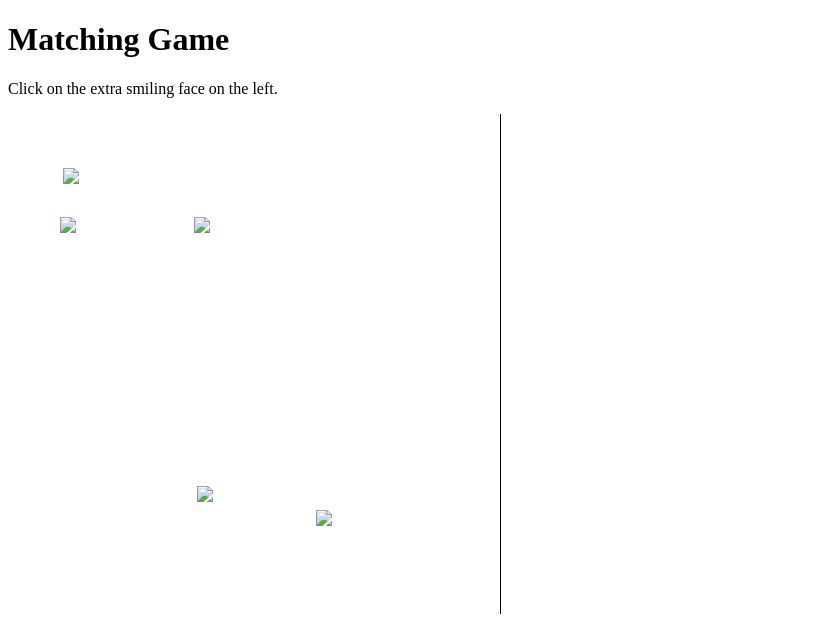
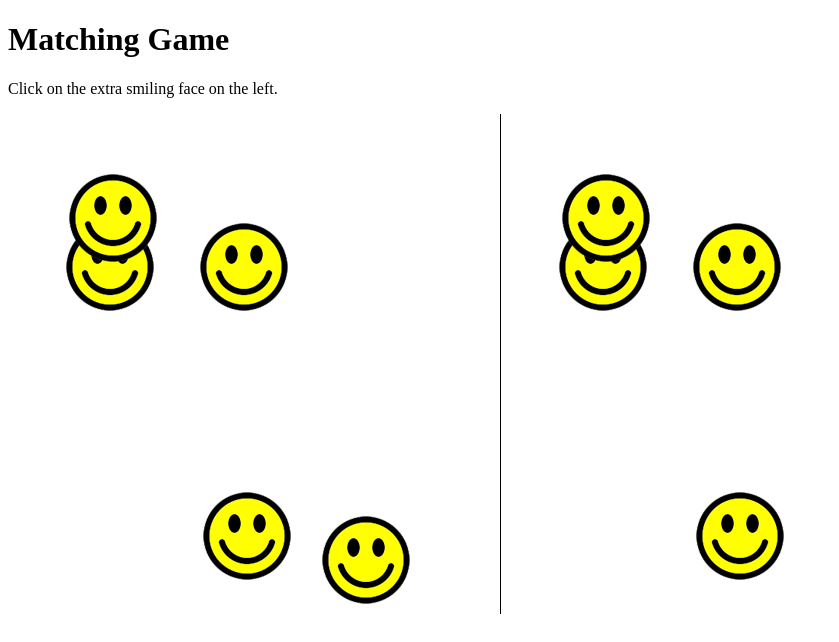
Before and after one commit to casira/Nucamp-Workbook, a plain HTML site: page Week 4/matching-game.html in a window 1280 px wide. Shown: the whole page, without its empty margins (0-839 px from the left). Drawn offline with Linux system fonts and the light colour scheme.

Commit message:
Faces populating on both sides; need to implement the event part (Task 4)

```diff
--- a/Week 4/matching-game.html
+++ b/Week 4/matching-game.html
@@ -26,16 +26,20 @@
     <script>
       let numberOfFaces = 5;
       const theLeftSide = document.getElementById("leftSide");
+      const theRightSide = document.getElementById("rightSide");
       function generateFaces() {
         for (let i = 0; i < numberOfFaces; i++) {
           let face = document.createElement("img");
-          face.src = "images/smile.png";
+          face.src = "../images/smile.png";
           let randomTop = Math.floor(Math.random() * 400) + 1;
           let randomLeft = Math.floor(Math.random() * 400) + 1;
           face.style.top = randomTop + "px";
           face.style.left = randomLeft + "px";
           theLeftSide.appendChild(face);
         }
+        const leftSideImages = theLeftSide.cloneNode(true);
+        const rightSideImages = leftSideImages.removeChild(leftSideImages.lastChild);
+        theRightSide.appendChild(leftSideImages);
       }
     </script>
   </body>
```
